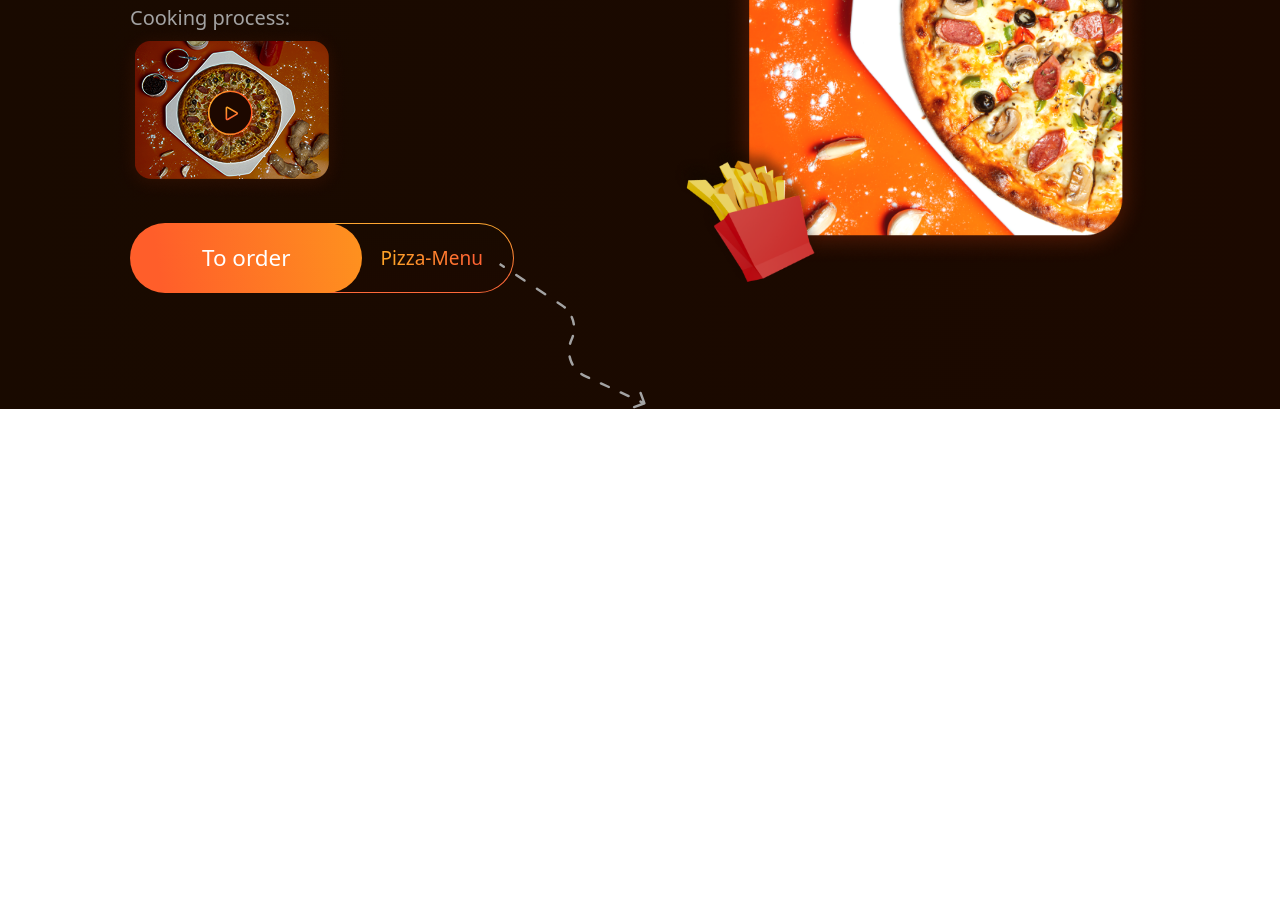
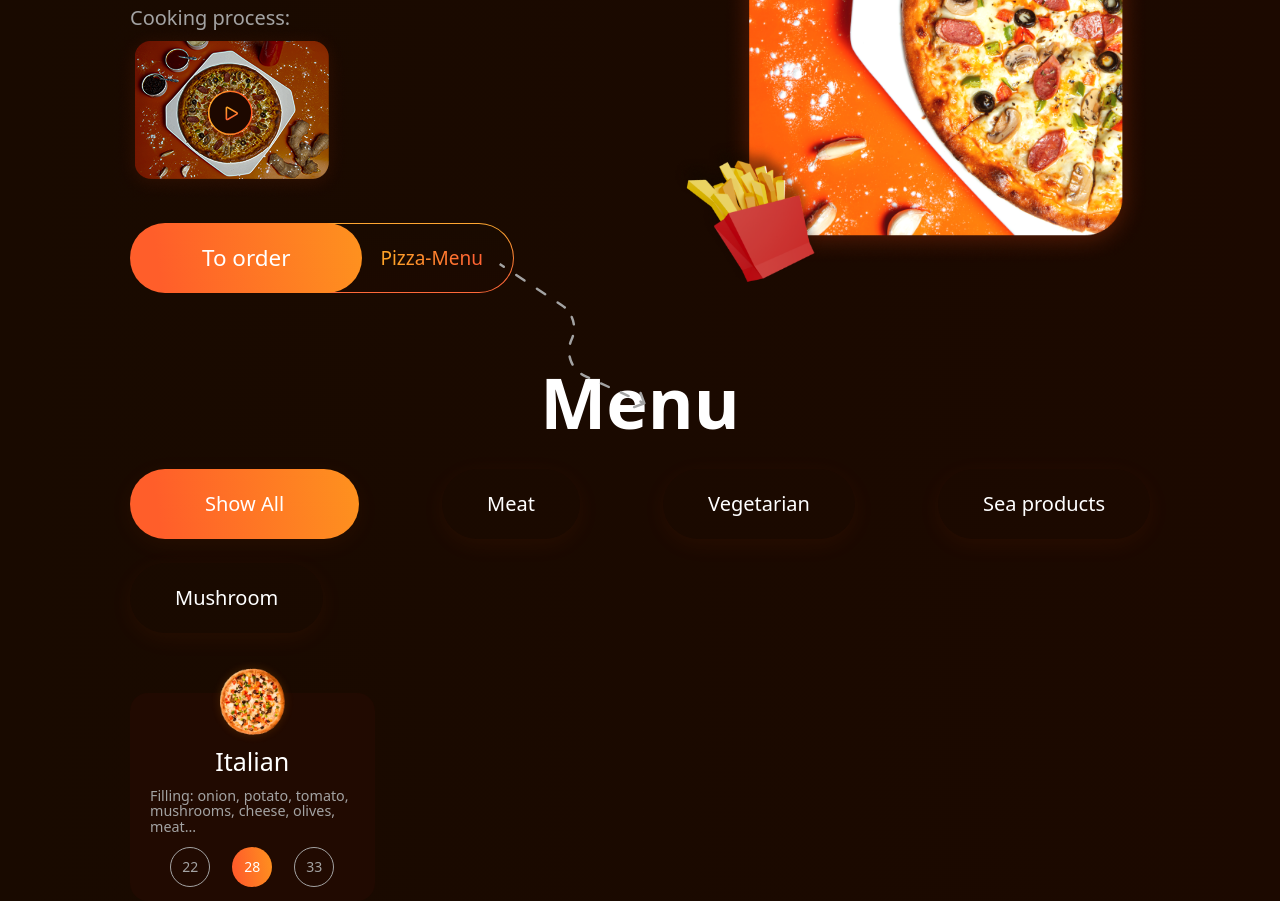
Before and after one commit to bunyodzaripov/Pizza-shop, a plain HTML site: page index.html in a window 1280 px wide. Shown: the part 527-1428 px from the top of the page. Before the commit the page ends 936 px from the top, so only its background shows below. Drawn offline with nearby package versions, Linux system fonts and the light colour scheme.

Commit message:
added menu section

```diff
--- a/css/style.css
+++ b/css/style.css
@@ -31,3 +31,24 @@
   background-clip: text;
   -webkit-text-fill-color: transparent;
 }
+
+.bg-shadow {
+  box-shadow: 0px 5.5px 24.46px 0px #ff6b000f;
+}
+
+.sm-circle {
+  display: flex;
+  justify-content: center;
+  align-items: center;
+  width: 24px;
+  height: 24px;
+  border: none solid #a3a3a3;
+  border-radius: 100%;
+}
+
+@media (min-width: 1024px) {
+  .sm-circle {
+    width: 40px;
+    height: 40px;
+  }
+}
--- a/index.html
+++ b/index.html
@@ -83,6 +83,7 @@
       <main>
         <!-- Hero section -->
         <section
+          id="home"
           class="flex flex-col items-center gap-[76px] pt-[53px] lg:flex-row-reverse lg:justify-between"
         >
           <!-- Images content -->
@@ -162,6 +163,84 @@
             </div>
           </div>
         </section>
+        <!-- Menu section -->
+        <section id="menu" class="flex flex-col mt-[71px]">
+          <h2
+            class="text-white text-center text-[48px] font-extrabold leading-[110%] lg:text-[70px]"
+          >
+            Menu
+          </h2>
+          <!-- Menu category buttons -->
+          <div
+            class="flex flex-wrap gap-[14px] mt-[28px] text-white font-medium text-[12px] lg:text-[20px] lg:gap-[24px] lg:justify-between"
+          >
+            <button
+              class="cursor-pointer rounded-[61px] bg-linear py-[12px] px-[45px] bg-shadow lg:py-[20px] lg:px-[75px]"
+            >
+              Show All
+            </button>
+            <button
+              class="cursor-pointer rounded-[61px] py-[12px] px-[45px] bg-shadow lg:py-[20px] lg:px-[75x]"
+            >
+              Meat
+            </button>
+            <button
+              class="cursor-pointer rounded-[61px] py-[12px] px-[45px] bg-shadow lg:py-[20px] lg:px-[75x]"
+            >
+              Vegetarian
+            </button>
+            <button
+              class="cursor-pointer rounded-[61px] py-[12px] px-[45px] bg-shadow lg:py-[20px] lg:px-[75x]"
+            >
+              Sea products
+            </button>
+            <button
+              class="cursor-pointer rounded-[61px] py-[12px] px-[45px] bg-shadow lg:py-[20px] lg:px-[75x]"
+            >
+              Mushroom
+            </button>
+          </div>
+          <!-- menu cards -->
+          <div class="grid grid-cols-2 gap-[14px] lg:grid-cols-4">
+            <div
+              class="flex flex-col items-center gap-[12px] bg-[#210A01] rounded-[18px] px-[20px] pt-[55px] pb-[14px] mt-[60px] relative"
+            >
+              <img
+                class="absolute -top-10 w-[97px]"
+                src="./assets/images/menu-food-1.png"
+                alt="Italian pizza"
+              />
+              <h3
+                class="text-white font-medium text-[15.35px] leading-[110%] lg:text-[25.1px]"
+              >
+                Italian
+              </h3>
+              <p
+                class="text-[#A3A3A3] text-[8.76px] leading-[110%] lg:text-[14.32px]"
+              >
+                Filling: onion, potato, tomato, mushrooms, cheese, olives,
+                meat...
+              </p>
+              <div class="flex gap-[22px]">
+                <p
+                  class="text-[#A3A3A3] text-[8.76px] sm-circle border lg:text-[14px]"
+                >
+                  22
+                </p>
+                <p
+                  class="text-white text-[8.76px] sm-circle bg-linear lg:text-[14px]"
+                >
+                  28
+                </p>
+                <p
+                  class="text-[#A3A3A3] text-[8.76px] sm-circle border lg:text-[14px]"
+                >
+                  33
+                </p>
+              </div>
+            </div>
+          </div>
+        </section>
       </main>
     </div>
 
```
Also changed, not shown: assets/images/menu-food-1.png (added).
